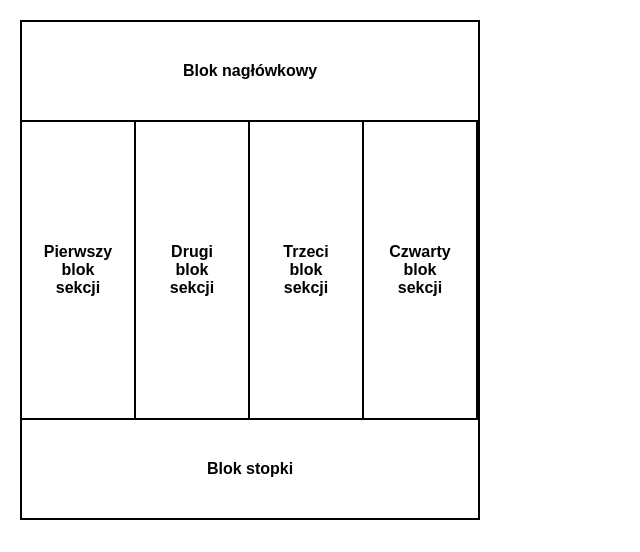
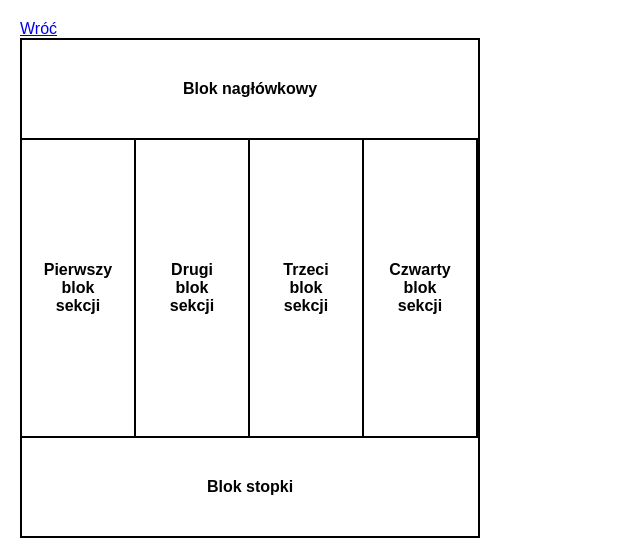
Before and after one commit to Hugosik/arkusz6, a plain HTML site: page index.html in a window 1280 px wide. Shown: the top 552 px of the page, without its empty margins (0-640 px from the left). Drawn offline with Linux system fonts and the light colour scheme.

Commit message:
Update index.html

```diff
--- a/index.html
+++ b/index.html
@@ -53,7 +53,7 @@
     </style>
 </head>
 <body>
-
+<a href="https://hugosik.github.io/odwolywanie-do-arkuszy-semantycznych/">Wróć</a>
     <header>
         Blok nagłówkowy
     </header>
@@ -83,4 +83,5 @@
         <img src="06.png">
     </div>
 </body>
+
 </html>
```
